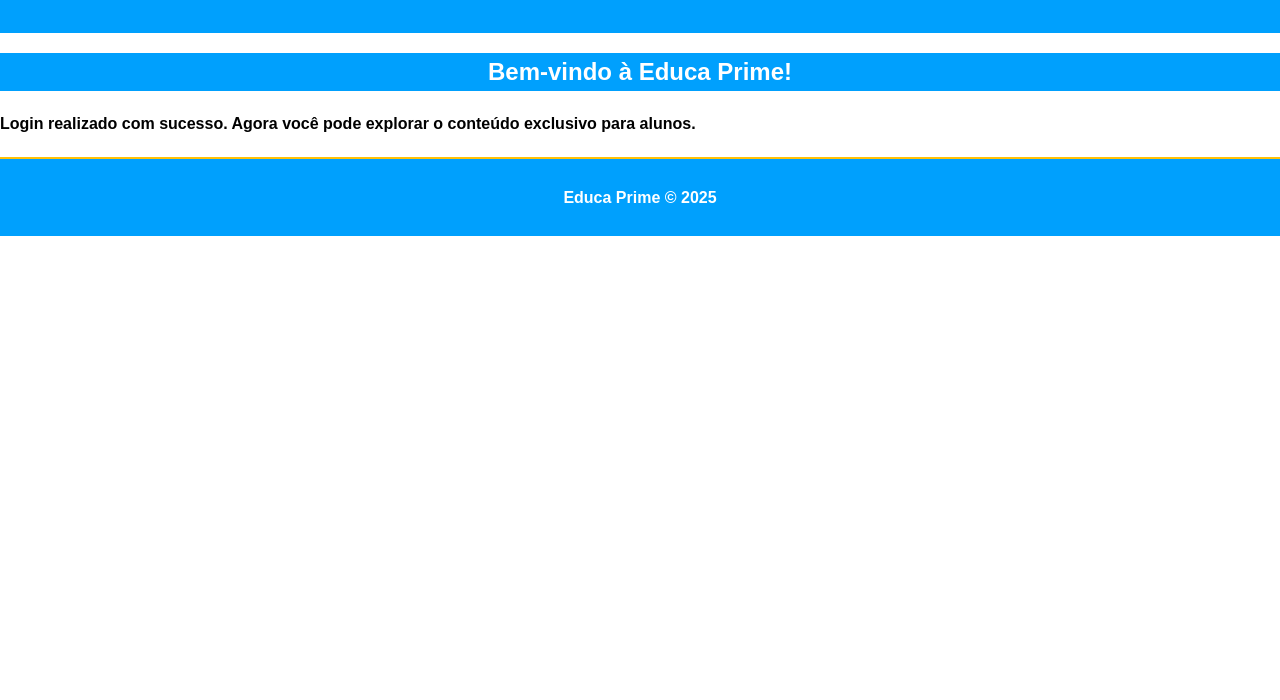
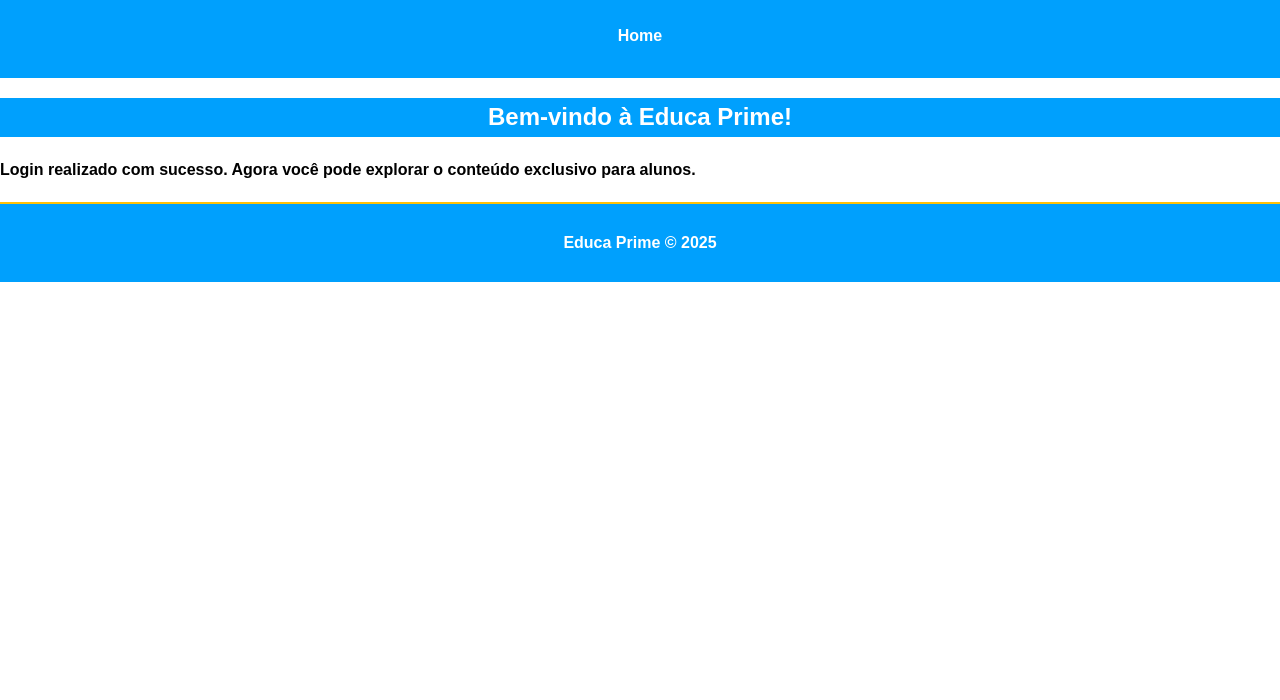
Before and after one commit to gerson762/PROJETO-_CSM, a plain HTML site: page PROJETO-_CSM-main 1/projeto ADS/templates/welcome.html in a window 1280 px wide. Shown: the part 100-800 px from the top of the page. Drawn offline with Linux system fonts and the light colour scheme.

Commit message:
Update welcome.html

```diff
--- a/PROJETO-_CSM-main 1/projeto ADS/templates/welcome.html
+++ b/PROJETO-_CSM-main 1/projeto ADS/templates/welcome.html
@@ -8,6 +8,11 @@
     <body>
         <header>
             <h1>EDUCA PRIME</h1>
+            <nav>
+                <ul>
+                    <li><a href="index.html" aria-label="Ir para a página inicial">Home</a></li>
+                </ul>
+            </nav>
         </header>
         <main class="wlcome-container">
             <h2>Bem-vindo à Educa Prime!</h2>
@@ -17,4 +22,5 @@
             <p>Educa Prime &copy; 2025</p>
         </footer>
     </body>
+
 </html>
```
